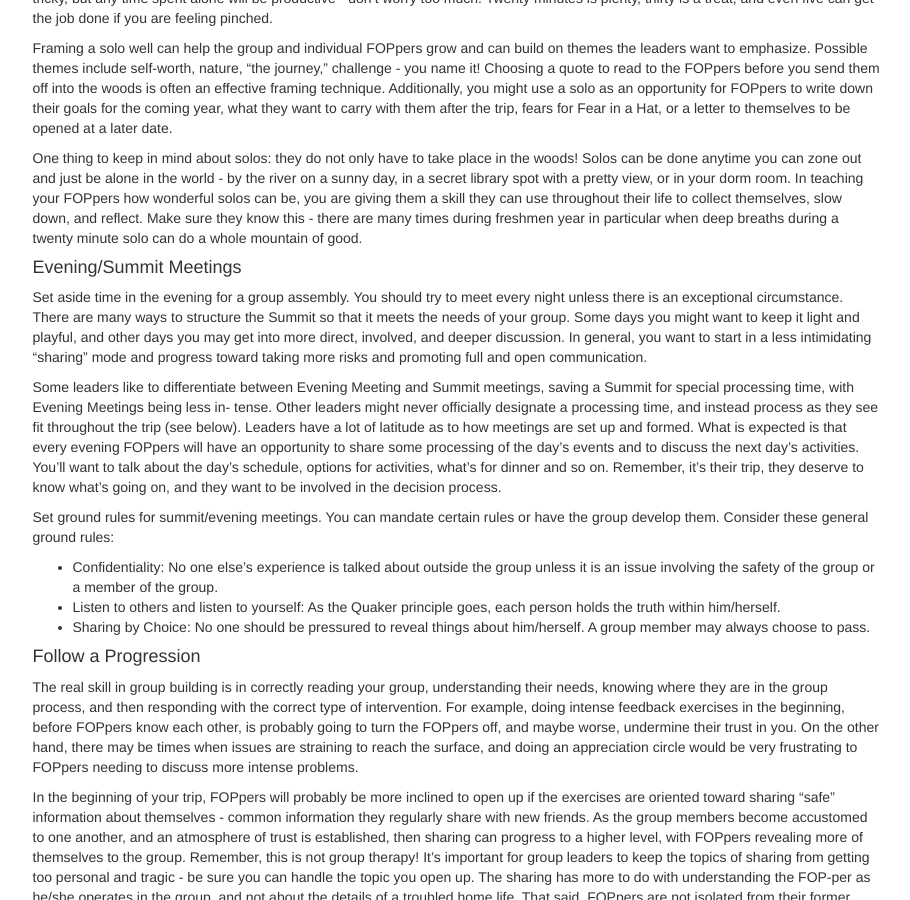
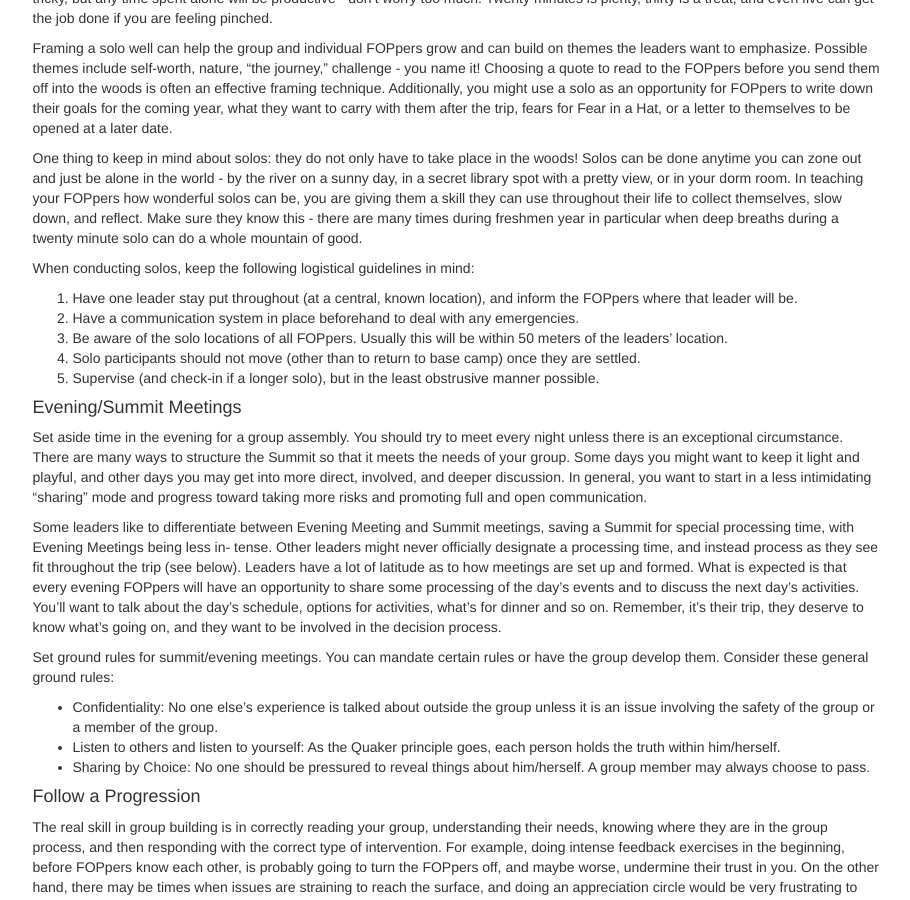
Before and after one commit to neo-project/global-blockchain-compliance-hub, a Jekyll site: the page built from _posts/1111-11-11-processing.md, in a window 1280 px wide and 900 px high, scrolled down 1204 px. Shown: the whole window, without its empty margins (330-1240 px from the left). Built offline with Jekyll 4.4.1, drawn with Linux system fonts in a browser that asks for light colours; nearby versions of some CDN libraries; comment, search, counter and statistics services are not loaded.

Commit message:
Update 1111-11-11-processing.md

```diff
--- a/_posts/1111-11-11-processing.md
+++ b/_posts/1111-11-11-processing.md
@@ -38,6 +38,13 @@ Managing the timing and framing of a solo are tantamount to its success. Possibl
 Framing a solo well can help the group and individual FOPpers grow and can build on themes the leaders want to emphasize. Possible themes include self-worth, nature, "the journey," challenge - you name it! Choosing a quote to read to the FOPpers before you send them off into the woods is often an effective framing technique. Additionally, you might use a solo as an opportunity for FOPpers to write down their goals for the coming year, what they want to carry with them after the trip, fears for Fear in a Hat, or a letter to themselves to be opened at a later date.
 
 One thing to keep in mind about solos: they do not only have to take place in the woods! Solos can be done anytime you can zone out and just be alone in the world - by the river on a sunny day, in a secret library spot with a pretty view, or in your dorm room. In teaching your FOPpers how wonderful solos can be, you are giving them a skill they can use throughout their life to collect themselves, slow down, and reflect. Make sure they know this - there are many times during freshmen year in particular when deep breaths during a twenty minute solo can do a whole mountain of good.
+
+When conducting solos, keep the following logistical guidelines in mind:
+1. Have one leader stay put throughout (at a central, known location), and inform the FOPpers where that leader will be.
+2. Have a communication system in place beforehand to deal with any emergencies.
+3. Be aware of the solo locations of all FOPpers. Usually this will be within 50 meters of the leaders' location.
+4. Solo participants should not move (other than to return to base camp) once they are settled.
+5. Supervise (and check-in if a longer solo), but in the least obstrusive manner possible.
 
 #### Evening/Summit Meetings
 
```
